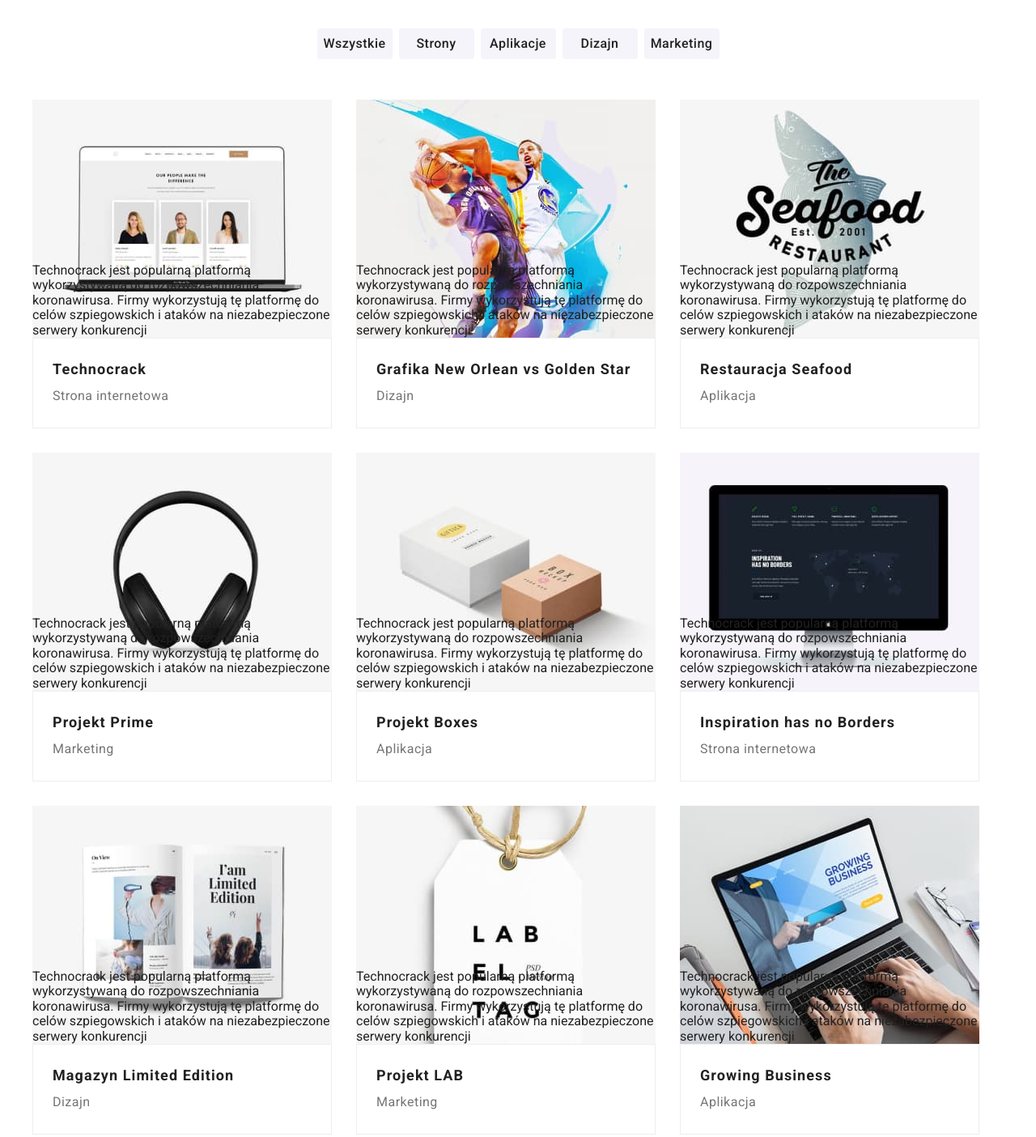
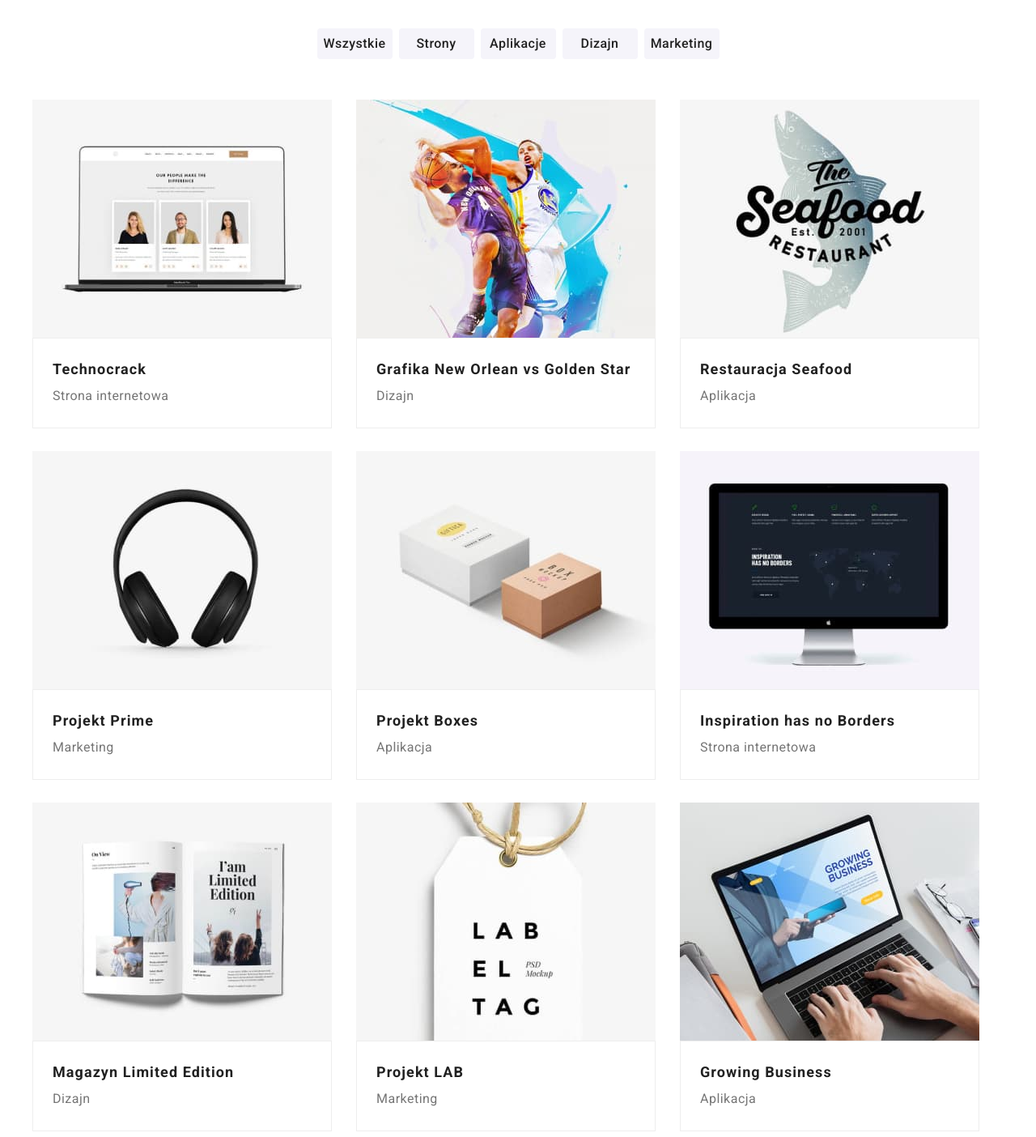
Before and after one commit to LukaszBomba/goit-markup-hw-05, a plain HTML site: page portfolio.html in a window 1280 px wide. Shown: the part 140-1544 px from the top of the page at 81% size. Drawn offline with nearby package versions, Linux system fonts and the light colour scheme.

Commit message:
5
Zadanie #5

```diff
--- a/css/style.css
+++ b/css/style.css
@@ -103,7 +103,8 @@ img {
     height: 600px;
     background-image:url(../Images/Img-background.jpg);
     background-repeat: no-repeat;
-    background-size: cover;
+    background-size: 1600px;
+    background-position: center;
 }
 
 .main-text {
@@ -255,9 +256,11 @@ height: 260px;
     display: block;
     list-style-type: none;
     margin-bottom: 30px;
-
 }
 
+.img-list:nth-child(n + 7) {
+    margin: 0;
+}
 
 
 .img-list:hover,
@@ -267,35 +270,42 @@ height: 260px;
     1px 4px 6px rgba(0, 0, 0, 0.16);
 }
 
-.box {
+.overlay {
     position: relative;
-    top:0;
-    left: 0;
+    width: 370px;
+    height: 404px;
+}
+
+.overlay .text-photo {
+    position: absolute;
+    display: block;
     width: 370px;
     height: 294px;
-    overflow: hidden;
+    bottom: 10px;
+    left: 0;
+    padding:49px 29px;
+    letter-spacing: 0.03em;
+    font-size:18px;
+    line-height: 28px;
+    opacity: 0;
     background-color: var(--hover-portfolio);
-    transition: cubic-bezier(0.4, 0, 0.2, 1);
+
 }
 
-.box:hover {
-    transform:translateY(0)
+.overlay:hover .text-photo {
+    transition: 250ms cubic-bezier(0.4, 0, 0.2, 1);
+    opacity: 1;
+    transform:translateY(-100px);
 }
 
 .text-photo {
-    transform:translateY(-100%)
-
+    color: var(--white-color);
 }
 
 .photo-item {
     width: 370px;
     height: 294px;
-
 }
-
-
-
-
 
 .img-box {
     display: flex;
@@ -424,6 +434,7 @@ padding: 24px 0px 25px;
 /* ============ WHAT WE DO =========== */
 
 .contact-box {
+    margin-top: 94px;
     background-color:var(--description-color);
 }
 
@@ -442,16 +453,20 @@ color: var(--white-color);
 }
 
 .main-button {
-    display: block;
+display: block;
 font-weight: 700;
 font-size: 16px;
 line-height: 1.875;
 letter-spacing: 0.06em;
 background: var(--main-color);
 color: var(--white-color);
-cursor: pointer
+cursor: pointer;
 }
 
+.main-button {
+transition-duration: 250ms;
+transition-timing-function: cubic-bezier(0.4, 0, 0.2, 1);
+}
 .backdrop {
     position: fixed;
     width: 100%;
@@ -459,6 +474,8 @@ cursor: pointer
     left: 0;
     top: 0;
     background: rgba(0, 0, 0, 0.2);
+    transition-duration: 250ms;
+    transition-timing-function: cubic-bezier(0.4, 0, 0.2, 1);
 
 }
 
@@ -469,7 +486,7 @@ cursor: pointer
 }
 
 .modal {
-    position: absolute;
+    position: relative;
     width: 528px;
     min-height: 581px;
     left: 50%;
@@ -478,7 +495,9 @@ cursor: pointer
     background: #FFFFFF;
     box-shadow: 0px 1px 3px rgba(0, 0, 0, 0.12), 0px 1px 1px rgba(0, 0, 0, 0.14), 0px 2px 1px rgba(0, 0, 0, 0.2);
     border-radius: 4px;
+    opacity: 0.9;
 }
+
 
 .close-btn {
     position: absolute;
--- a/portfolio.html
+++ b/portfolio.html
@@ -68,93 +68,93 @@
           <h4 hidden class="box">Ten element ma być niewidoczny</h4>
             <ul class="img-box">
                 <li class="img-list">
-                    <div class="box">
+                    <div class="overlay">
                     <img class="photo-item" src="Images/img-9.jpg" alt="Strona na komputerze" width="370" height="294">
                     <p class="text-photo">Technocrack jest popularną platformą wykorzystywaną do rozpowszechniania koronawirusa. Firmy wykorzystują tę platformę do celów szpiegowskich i ataków na niezabezpieczone serwery konkurencji</p>
-                    </div>
                     <div class="text-border">
                     <p class="img-name">Technocrack</p>
                     <p class="function">Strona internetowa</p>
                     </div>
+                    </div>
                 </li>
                 <li class="img-list">
-                    <div class="box">
+                    <div class="overlay">
                     <img class="photo-item" src="Images/img-10.jpg" alt="Grafika przedstawiająca koszykarzy" width="370" height="294">
                     <p class="text-photo">Technocrack jest popularną platformą wykorzystywaną do rozpowszechniania koronawirusa. Firmy wykorzystują tę platformę do celów szpiegowskich i ataków na niezabezpieczone serwery konkurencji</p>
-                    </div>
                      <div class="text-border">
                     <p class="img-name">Grafika New Orlean vs Golden Star</p>
                     <p class="function">Dizajn</p>
                     </div>
+                    </div>
                 </li>
                 <li class="img-list">
-                    <div class="box">
+                    <div class="overlay">
                     <img class="photo-item" src="Images/img-11.jpg" alt="Logo restauracji" width="370" height="294">
                     <p class="text-photo">Technocrack jest popularną platformą wykorzystywaną do rozpowszechniania koronawirusa. Firmy wykorzystują tę platformę do celów szpiegowskich i ataków na niezabezpieczone serwery konkurencji</p>
-                    </div>
                     <div class="text-border">
                     <p class="img-name">Restauracja Seafood</p>
                     <p class="function">Aplikacja</p>
                     </div>
+                    </div>
                 </li>
                 <li class="img-list">
-                     <div class="box">
+                     <div class="overlay">
                     <img class="photo-item" src="Images/img-12.jpg" alt="Zdjęcie słuchawek" width="370" height="294">
                     <p class="text-photo">Technocrack jest popularną platformą wykorzystywaną do rozpowszechniania koronawirusa. Firmy wykorzystują tę platformę do celów szpiegowskich i ataków na niezabezpieczone serwery konkurencji</p>
-                     </div>
                      <div class="text-border">
                     <p class="img-name">Projekt Prime</p>
                     <p class="function">Marketing</p>
                     </div>
+                    </div>
                 </li>
                 <li class="img-list">
-                    <div class="box">
+                    <div class="overlay">
                     <img class="photo-item" src="Images/img-4.jpg" alt="Dwa pudełka na zdjęciu" width="370" height="294">
                     <p class="text-photo">Technocrack jest popularną platformą wykorzystywaną do rozpowszechniania koronawirusa. Firmy wykorzystują tę platformę do celów szpiegowskich i ataków na niezabezpieczone serwery konkurencji</p>
-                    </div>
                      <div class="text-border">
                     <p class="img-name">Projekt Boxes</p>
                     <p class="function">Aplikacja</p>
                     </div>
+                    </div>
                 </li>
                 <li class="img-list">
-                    <div class="box">
+                    <div class="overlay">
                     <img class="photo-item" src="Images/img-5.jpg" alt="Grafika przedstawiająca monitor" width="370" height="294">
                     <p class="text-photo">Technocrack jest popularną platformą wykorzystywaną do rozpowszechniania koronawirusa. Firmy wykorzystują tę platformę do celów szpiegowskich i ataków na niezabezpieczone serwery konkurencji</p>
-                    </div>
                      <div class="text-border">
                     <p class="img-name">Inspiration has no Borders</p>
                     <p class="function">Strona internetowa</p>
                     </div>
+                    </div>
                 </li>
                 <li class="img-list">
-                    <div class="box">
+                    <div class="overlay">
                     <img class="photo-item" src="Images/img-6.jpg" alt="Zdjęcie czasopisma" width="370" height="294">
                     <p class="text-photo">Technocrack jest popularną platformą wykorzystywaną do rozpowszechniania koronawirusa. Firmy wykorzystują tę platformę do celów szpiegowskich i ataków na niezabezpieczone serwery konkurencji</p>
-                    </div>
                      <div class="text-border">
                     <p class="img-name">Magazyn Limited Edition</p>
                     <p class="function">Dizajn</p>
                     </div>
+                    </div>
                 </li>
                 <li class="img-list">
-                    <div class="box">
+                    <div class="overlay">
                     <img class="photo-item" src="Images/img-7.jpg" alt="Zdjęcie metki" width="370" height="294">
                     <p class="text-photo">Technocrack jest popularną platformą wykorzystywaną do rozpowszechniania koronawirusa. Firmy wykorzystują tę platformę do celów szpiegowskich i ataków na niezabezpieczone serwery konkurencji</p>
-                    </div>
                      <div class="text-border">
                     <p class="img-name">Projekt LAB</p>
                     <p class="function">Marketing</p>
                     </div>
+                    </div>
                 </li>
                 <li class="img-list">
-                    <div class="box">
+                    <div class="overlay">
                     <img class="photo-item" src="Images/img-8.jpg" alt="Osoba przeglada strone" width="370" height="294">
                     <p class="text-photo">Technocrack jest popularną platformą wykorzystywaną do rozpowszechniania koronawirusa. Firmy wykorzystują tę platformę do celów szpiegowskich i ataków na niezabezpieczone serwery konkurencji</p>
-                    </div>
                      <div class="text-border">
                     <p class="img-name">Growing Business</p>
                     <p class="function">Aplikacja</p>
+                    </div>
                     </div>
                 </li>
             </ul>
```
Lines whose indentation alone changed are shown as unchanged.
